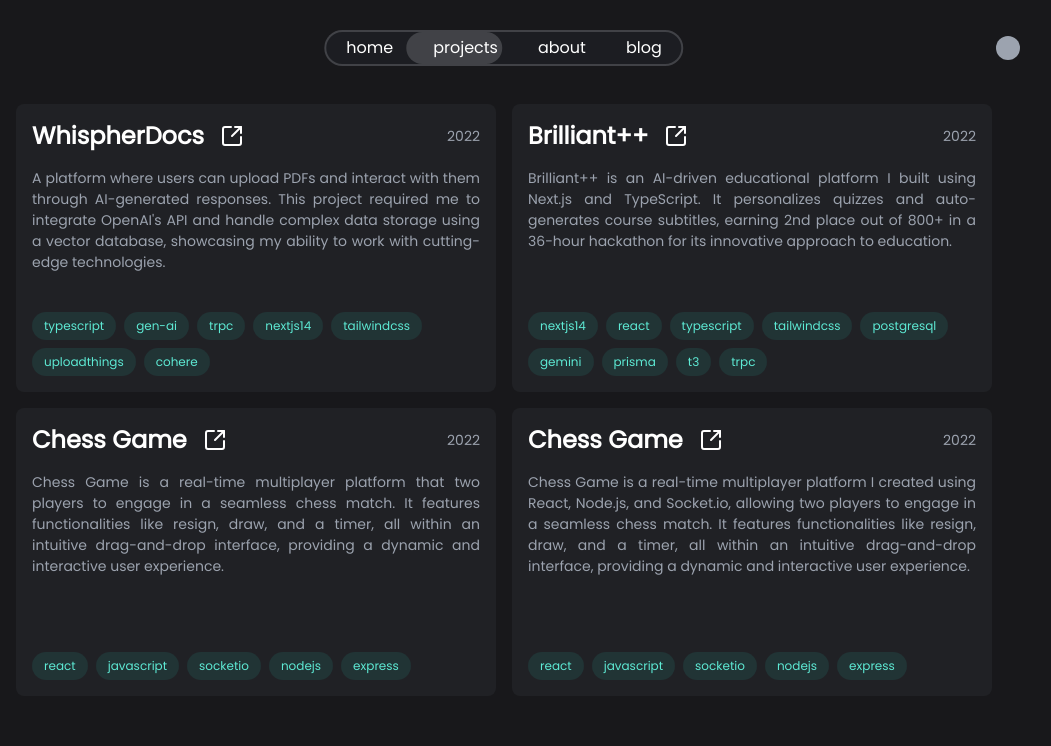
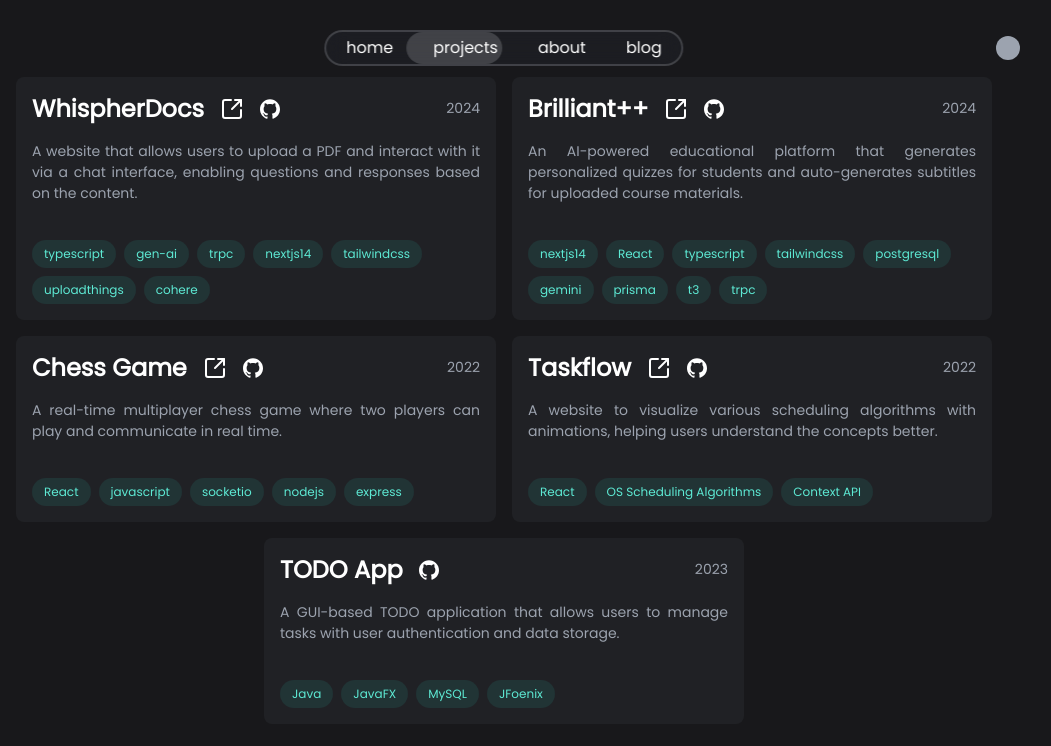
Before and after one commit to yuvrajsinh5252/website, a Next.js app: page /projects in a window 1280 px wide. Shown: the top 746 px of the page, without its empty margins (136-1187 px from the left). Built offline with nearby package versions, Linux system fonts and the light colour scheme.

Commit message:
feat: updated projects

```diff
--- a/src/app/about/page.tsx
+++ b/src/app/about/page.tsx
@@ -8,46 +8,15 @@ export default function Home() {
           <h1 className="text-5xl font-bold">About Me</h1>
           <div className="flex flex-col gap-5">
             <p>
-              Hey, I'm Tania. I've been a software engineer since 2014 (previously I was a chef), and I've been making websites since 1998. I also have a DDR machine in the basement, two cats, and a wonderful partner. I like working out, playing video games, and occasionally updating this website.
+              Hi, I’m Yuvrajsinh Gohil, a passionate and innovative software developer currently pursuing my B.Tech in Computer Science at Nirma University with a minor in Cyber Physical Systems. I specialize in full-stack web development and have a strong foundation in data structures, algorithms, and database management. My work focuses on creating efficient, scalable, and user-friendly applications using modern technologies.
             </p>
 
             <p>
-              Welcome to my spot on the web for writing, projects, tutorials, art, and anything else I want to put out there. You can read some of my personal thoughts, as well as all the technical articles I've written over the years. Take a look at the projects page to see a highlight of my open-source work.
+              I thrive in challenging environments where I can solve real-world problems through code, whether it’s building AI-powered educational platforms, crafting intuitive user interfaces, or creating multiplayer gaming experiences. With a deep interest in AI/ML, I enjoy working on projects that push the boundaries of technology.
             </p>
 
             <p>
-              My site has no ads, no affiliate links, no tracking or analytics, no sponsored posts, and no paywall. My motivation for the site is to have a space for self-expression and to share what I've learned with the world. I hope I will inspire others to make their own creative corner on the web in the uphill battle against the enshittification of the internet.
-            </p>
-            <p>
-              Hey, I'm Tania. I've been a software engineer since 2014 (previously I was a chef), and I've been making websites since 1998. I also have a DDR machine in the basement, two cats, and a wonderful partner. I like working out, playing video games, and occasionally updating this website.
-            </p>
-
-            <p>
-              Welcome to my spot on the web for writing, projects, tutorials, art, and anything else I want to put out there. You can read some of my personal thoughts, as well as all the technical articles I've written over the years. Take a look at the projects page to see a highlight of my open-source work.
-            </p>
-
-            <p>
-              My site has no ads, no affiliate links, no tracking or analytics, no sponsored posts, and no paywall. My motivation for the site is to have a space for self-expression and to share what I've learned with the world. I hope I will inspire others to make their own creative corner on the web in the uphill battle against the enshittification of the internet.
-            </p><p>
-              Hey, I'm Tania. I've been a software engineer since 2014 (previously I was a chef), and I've been making websites since 1998. I also have a DDR machine in the basement, two cats, and a wonderful partner. I like working out, playing video games, and occasionally updating this website.
-            </p>
-
-            <p>
-              Welcome to my spot on the web for writing, projects, tutorials, art, and anything else I want to put out there. You can read some of my personal thoughts, as well as all the technical articles I've written over the years. Take a look at the projects page to see a highlight of my open-source work.
-            </p>
-
-            <p>
-              My site has no ads, no affiliate links, no tracking or analytics, no sponsored posts, and no paywall. My motivation for the site is to have a space for self-expression and to share what I've learned with the world. I hope I will inspire others to make their own creative corner on the web in the uphill battle against the enshittification of the internet.
-            </p><p>
-              Hey, I'm Tania. I've been a software engineer since 2014 (previously I was a chef), and I've been making websites since 1998. I also have a DDR machine in the basement, two cats, and a wonderful partner. I like working out, playing video games, and occasionally updating this website.
-            </p>
-
-            <p>
-              Welcome to my spot on the web for writing, projects, tutorials, art, and anything else I want to put out there. You can read some of my personal thoughts, as well as all the technical articles I've written over the years. Take a look at the projects page to see a highlight of my open-source work.
-            </p>
-
-            <p>
-              My site has no ads, no affiliate links, no tracking or analytics, no sponsored posts, and no paywall. My motivation for the site is to have a space for self-expression and to share what I've learned with the world. I hope I will inspire others to make their own creative corner on the web in the uphill battle against the enshittification of the internet.
+              In my spare time, I enjoy participating in hackathons, continuously improving my coding skills, and staying updated with the latest industry trends. I believe in lifelong learning and am always eager to take on new challenges.
             </p>
           </div>
         </div>
--- a/src/app/projects/page.tsx
+++ b/src/app/projects/page.tsx
@@ -2,27 +2,35 @@ import MaxWidthWrapper from "@/components/MaxWidthWrapper";
 import { PROJECTS } from "@/data/projectData";
 import { SquareArrowOutUpRight } from "lucide-react";
 import Link from "next/link";
+import { SiGithub } from "react-icons/si";
 
 export default function Home() {
   return (
     <MaxWidthWrapper>
       <div className="flex items-center justify-center h-screen">
-        <div className="flex justify-center items-center flex-wrap">
+        <div className="flex items-center justify-center flex-wrap">
           {PROJECTS.map((project) => {
             return (
               <div className="flex justify-center p-2 gap-2 group">
                 <div
                   key={project.title}
-                  className="flex w-[30rem] rounded-lg h-72 justify-between flex-col gap-4 p-4 bg-gray-500/10"
+                  className="flex w-[30rem] rounded-lg justify-between flex-col gap-4 p-4 bg-gray-500/10"
                 >
                   <div className="flex flex-col justify-center gap-4">
                     <div className="flex justify-between items-center">
-                      <div className="flex gap-4 items-center group-hover:text-teal-300">
+                      <div className="flex gap-4 items-center">
                         <h1 className="text-2xl font-bold">
                           {project.title}
                         </h1>
-                        <Link href={project.link} target="_blank" rel="noreferrer">
-                          <SquareArrowOutUpRight className="transition-transform duration-300 transform group-hover:translate-x-1 group-hover:-translate-y-1" />
+                        {
+                          project.link ? (
+                            <Link href={project.link} target="_blank" rel="noreferrer">
+                              <SquareArrowOutUpRight className="group-hover:text-teal-300 transition-transform duration-300 transform group-hover:translate-x-1 group-hover:-translate-y-1" />
+                            </Link>
+                          ) : null
+                        }
+                        <Link href={project.githubLink} target="_blank" rel="noreferrer">
+                          <SiGithub size={20} />
                         </Link>
                       </div>
                       <div>
@@ -37,7 +45,7 @@ export default function Home() {
                     </div>
                     <p className="text-[14px] text-gray-400 leading-2 overflow-ellipsis overflow-hidden text-justify">{project.description}</p>
                   </div>
-                  <div className="flex flex-wrap gap-2">
+                  <div className="flex mt-5 flex-wrap gap-2">
                     {project.tag.map((t) => {
                       return (
                         <div className="flex items-center rounded-full bg-teal-400/10 px-3 py-1 text-xs leading-5 text-teal-300 ">
--- a/src/components/navbar.tsx
+++ b/src/components/navbar.tsx
@@ -39,7 +39,7 @@ export default function Navbar() {
       <div className="items-center fixed flex justify-start w-[inherit] h-fit mt-12">
         {/* <NavTitle /> */}
 
-        <nav className="hidden md:inline-flex left-1/2 -translate-x-1/2 fixed max-auto items-center justify-center w-fit h-9 rounded-full bg-gray-600/10 transition-transform duration-200 ease-linear outline-none border-2 border-gray-300/20 border-opacity-20">
+        <nav className="hidden md:inline-flex left-1/2 -translate-x-1/2 fixed max-auto items-center justify-center w-fit h-9 rounded-full bg-gray-600/10 transition-transform duration-200 ease-linear outline-none border-2 border-gray-300/20 border-opacity-20 backdrop-filter backdrop-blur-md">
           <div
             id="active-bg"
             className="bg-gray-300/20 bg-opacity-10 h-9 rounded-full absolute bg transition-all duration-300 ease-linear flex items-center justify-center">
--- a/src/data/projectData.ts
+++ b/src/data/projectData.ts
@@ -2,7 +2,7 @@ export const PROJECTS = [
   {
     title: "WhispherDocs",
     description:
-      "A platform where users can upload PDFs and interact with them through AI-generated responses. This project required me to integrate OpenAI's API and handle complex data storage using a vector database, showcasing my ability to work with cutting-edge technologies.",
+      "A website that allows users to upload a PDF and interact with it via a chat interface, enabling questions and responses based on the content.",
     image: "../Mindhub.png",
     link: "https://whispher-docs.vercel.app",
     tag: [
@@ -14,17 +14,18 @@ export const PROJECTS = [
       "uploadthings",
       "cohere",
     ],
-    year: "2022",
+    year: "2024",
+    githubLink: "https://github.com/yuvrajsinh5252/WhispherDocs",
   },
   {
     title: "Brilliant++",
     description:
-      "Brilliant++ is an AI-driven educational platform I built using Next.js and TypeScript. It personalizes quizzes and auto-generates course subtitles, earning 2nd place out of 800+ in a 36-hour hackathon for its innovative approach to education.",
+      "An AI-powered educational platform that generates personalized quizzes for students and auto-generates subtitles for uploaded course materials.",
     image: "../Mindhub.png",
     link: "https://brilliantplusplus.vercel.app",
     tag: [
       "nextjs14",
-      "react",
+      "React",
       "typescript",
       "tailwindcss",
       "postgresql",
@@ -33,24 +34,36 @@ export const PROJECTS = [
       "t3",
       "trpc",
     ],
-    year: "2022",
+    year: "2024",
+    githubLink: "https://github.com/yuvrajsinh5252/brilliant-plus-plus",
   },
   {
     title: "Chess Game",
     description:
-      "Chess Game is a real-time multiplayer platform that two players to engage in a seamless chess match. It features functionalities like resign, draw, and a timer, all within an intuitive drag-and-drop interface, providing a dynamic and interactive user experience.",
+      "A real-time multiplayer chess game where two players can play and communicate in real time.",
     image: "../Mindhub.png",
     link: "https://chessgame.vercel.app",
-    tag: ["react", "javascript", "socketio", "nodejs", "express"],
+    tag: ["React", "javascript", "socketio", "nodejs", "express"],
     year: "2022",
+    githubLink: "https://github.com/yuvrajsinh5252/ChessGame",
   },
   {
-    title: "Chess Game",
+    title: "Taskflow",
     description:
-      "Chess Game is a real-time multiplayer platform I created using React, Node.js, and Socket.io, allowing two players to engage in a seamless chess match. It features functionalities like resign, draw, and a timer, all within an intuitive drag-and-drop interface, providing a dynamic and interactive user experience.",
+      "A website to visualize various scheduling algorithms with animations, helping users understand the concepts better.",
     image: "../Mindhub.png",
-    link: "https://chessgame.vercel.app",
-    tag: ["react", "javascript", "socketio", "nodejs", "express"],
+    link: "https://taskflow-gilt.vercel.app/",
+    tag: ["React", "OS Scheduling Algorithms", "Context API"],
     year: "2022",
+    githubLink: "https://github.com/yuvrajsinh5252/Taskflow",
+  },
+  {
+    title: "TODO App",
+    description:
+      "A GUI-based TODO application that allows users to manage tasks with user authentication and data storage.",
+    image: "../Mindhub.png",
+    tag: ["Java", "JavaFX", "MySQL", "JFoenix"],
+    year: "2023",
+    githubLink: "https://github.com/yuvrajsinh5252/TODO-app",
   },
 ];
```
